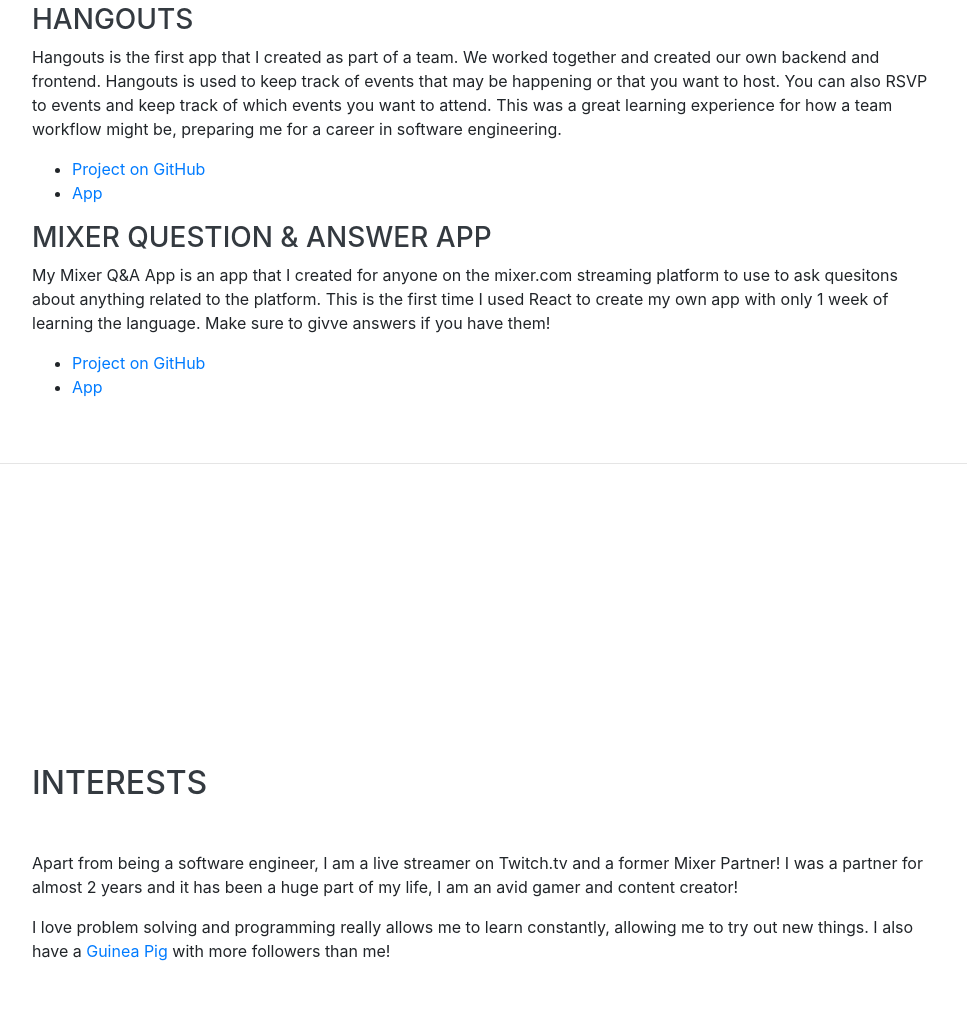
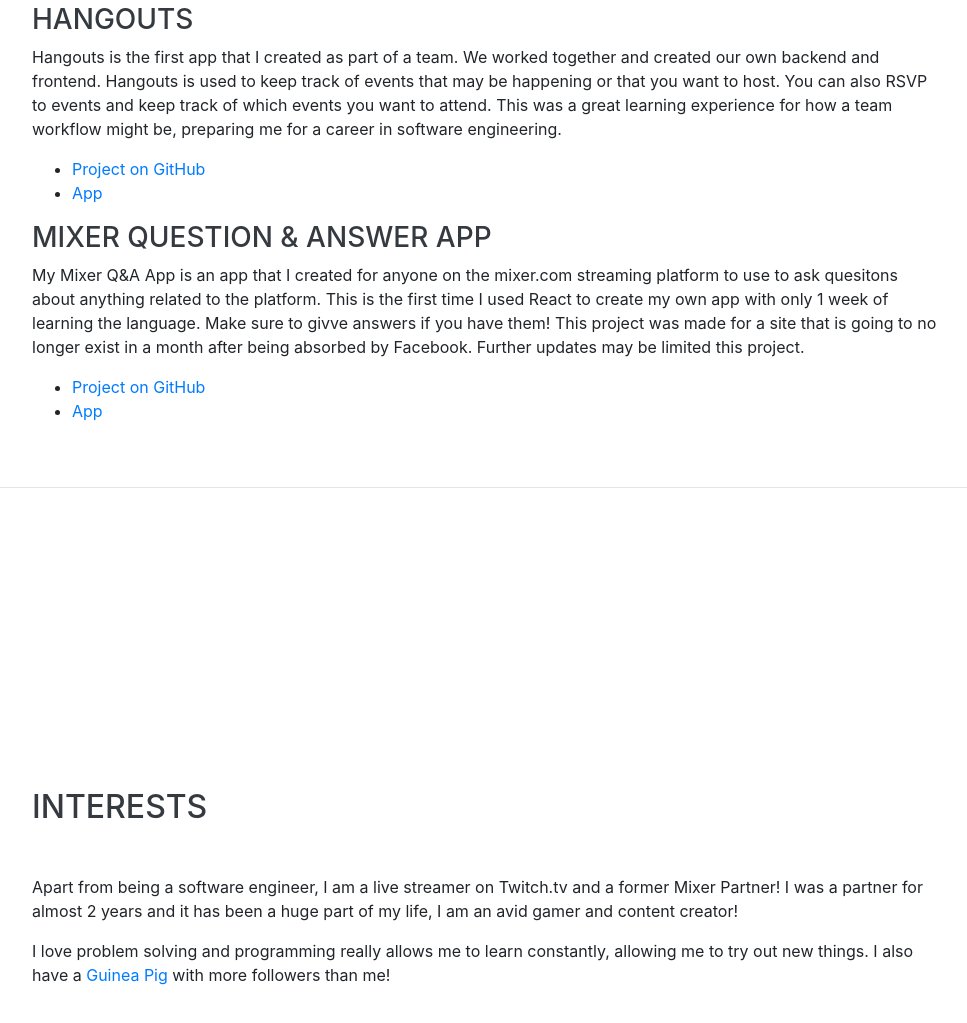
Before and after one commit to depalmafarr/depalmafarr.github.io, a website with bundled scripts: page index.html in a window 1280 px wide. Shown: the part 3871-4894 px from the top of the page, without its empty margins (288-1255 px from the left). Built offline with nearby package versions, Linux system fonts and the light colour scheme; a web font is replaced by a local one.

Commit message:
Updated Mixer Q&A

```diff
--- a/index.html
+++ b/index.html
@@ -303,7 +303,7 @@
           </div>
           <div class="inner">
             <h3>Mixer Question & Answer App</h3>
-            <p>My Mixer Q&A App is an app that I created for anyone on the mixer.com streaming platform to use to ask quesitons about anything related to the platform. This is the first time I used React to create my own app with only 1 week of learning the language. Make sure to givve answers if you have them!</p>
+            <p>My Mixer Q&A App is an app that I created for anyone on the mixer.com streaming platform to use to ask quesitons about anything related to the platform. This is the first time I used React to create my own app with only 1 week of learning the language. Make sure to givve answers if you have them! This project was made for a site that is going to no longer exist in a month after being absorbed by Facebook. Further updates may be limited this project.</p>
             <ul class="actions">
               <li><a href="https://github.com/depalmafarr/qa-capstone-client" target="_blank" class="button">Project on GitHub</a></li>
               <li><a href="https://depalmafarr.github.io/qa-capstone-client/#/" target="_blank" class="button">App</a></li>
```
